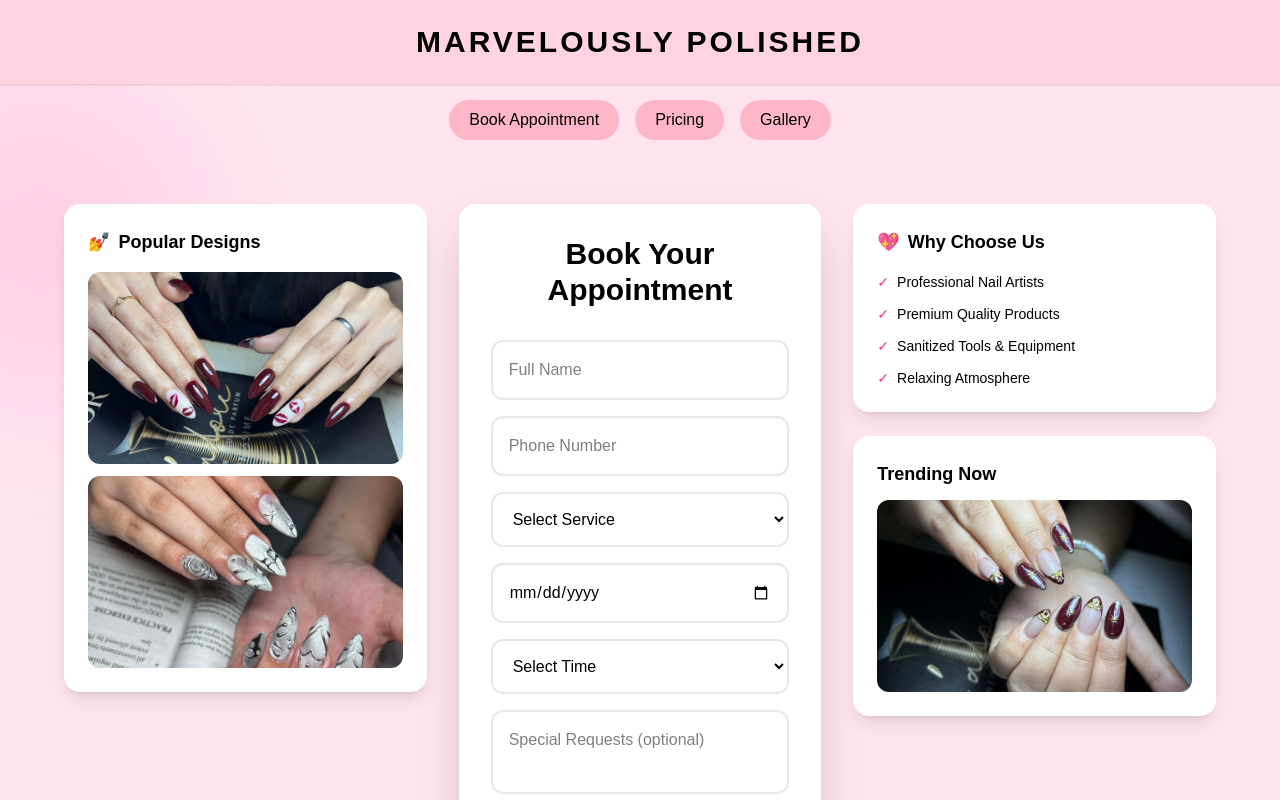
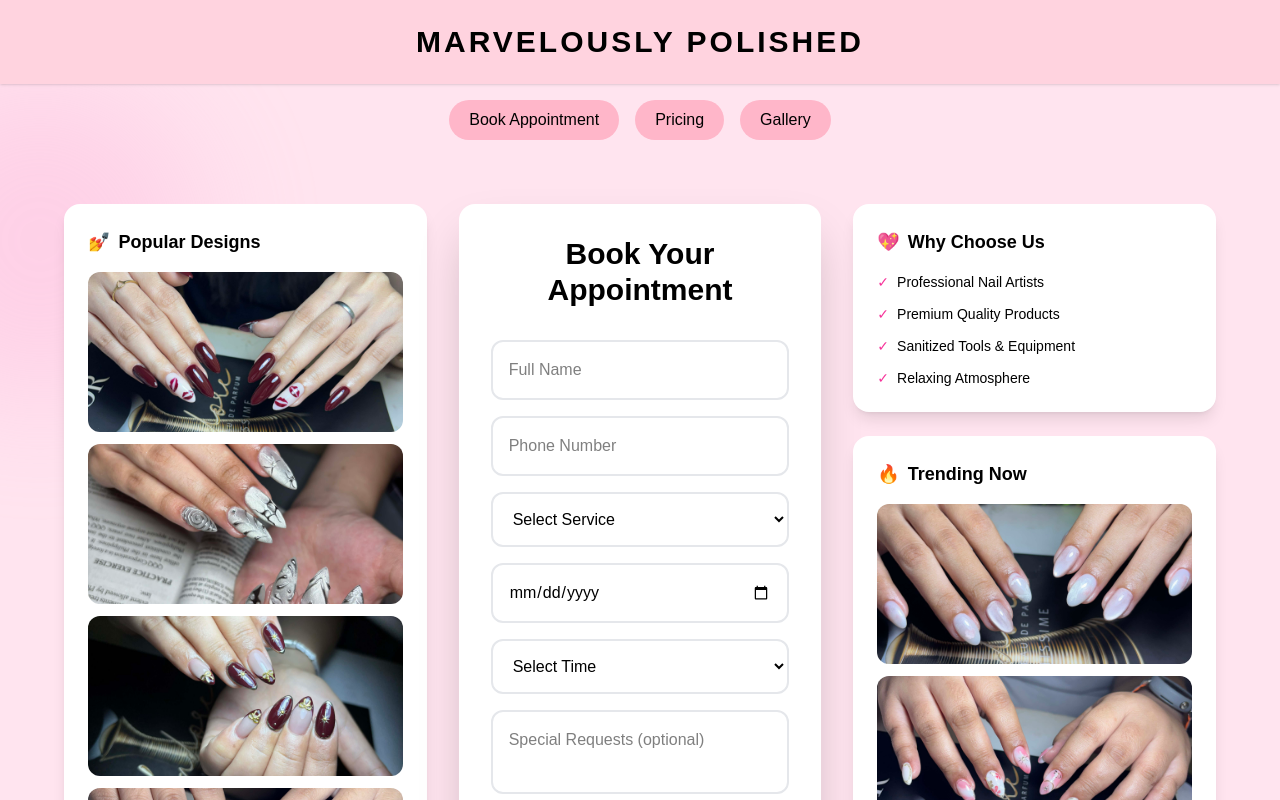
Before and after one commit to rhigovillahermosa18-star/Capstone, a Next.js app: page /book in a window 1280 px wide. Shown: the top 800 px of the page. Built offline with nearby package versions, Linux system fonts and the light colour scheme.

Commit message:
update project files

```diff
--- a/app/book/page.tsx
+++ b/app/book/page.tsx
@@ -42,20 +42,10 @@ export default function Book() {
                 <span>💅</span> Popular Designs
               </h3>
               <div className="space-y-3">
-                <Image
-                  src="/nail1.jpg"
-                  width={400}
-                  height={400}
-                  alt="Nail Design"
-                  className="rounded-xl w-full h-48 object-cover"
-                />
-                <Image
-                  src="/nail2.jpg"
-                  width={400}
-                  height={400}
-                  alt="Nail Design"
-                  className="rounded-xl w-full h-48 object-cover"
-                />
+                <Image src="/nail1.jpg" width={400} height={400} alt="Nail Design" className="rounded-xl w-full h-40 object-cover hover:scale-105 transition-transform duration-300" />
+                <Image src="/nail2.jpg" width={400} height={400} alt="Nail Design" className="rounded-xl w-full h-40 object-cover hover:scale-105 transition-transform duration-300" />
+                <Image src="/nail3.jpg" width={400} height={400} alt="Nail Design" className="rounded-xl w-full h-40 object-cover hover:scale-105 transition-transform duration-300" />
+                <Image src="/nail4.jpg" width={400} height={400} alt="Nail Design" className="rounded-xl w-full h-40 object-cover hover:scale-105 transition-transform duration-300" />
               </div>
             </div>
           </div>
@@ -152,14 +142,13 @@ export default function Book() {
             </div>
 
             <div className="bg-white p-6 rounded-2xl shadow-lg">
-              <h3 className="text-black font-bold text-lg mb-3">Trending Now</h3>
-              <Image
-                src="/nail3.jpg"
-                width={400}
-                height={400}
-                alt="Trending Nail"
-                className="rounded-xl w-full h-48 object-cover"
-              />
+              <h3 className="text-black font-bold text-lg mb-4 flex items-center gap-2">
+                <span>🔥</span> Trending Now
+              </h3>
+              <div className="space-y-3">
+                <Image src="/nail5.jpg" width={400} height={400} alt="Trending Nail" className="rounded-xl w-full h-40 object-cover hover:scale-105 transition-transform duration-300" />
+                <Image src="/nail6.jpg" width={400} height={400} alt="Trending Nail" className="rounded-xl w-full h-40 object-cover hover:scale-105 transition-transform duration-300" />
+              </div>
             </div>
           </div>
 
```
